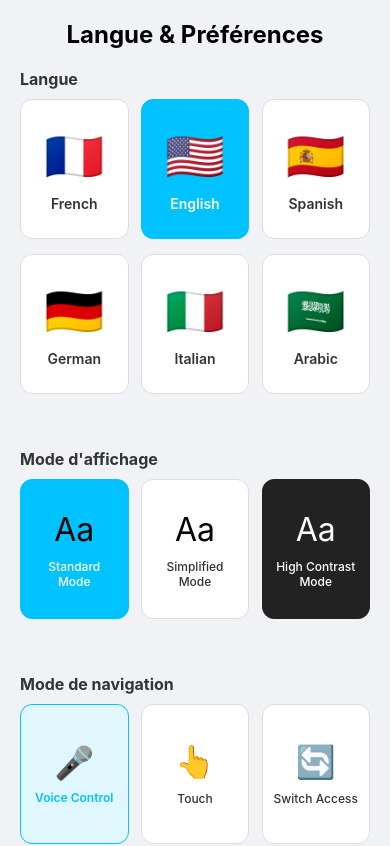
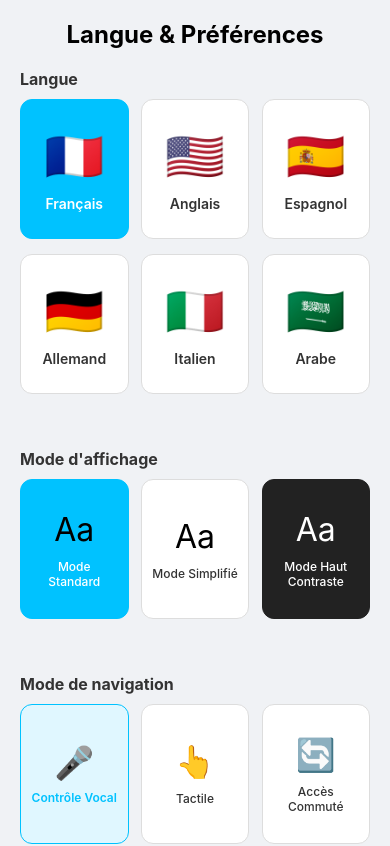
Before and after one commit to VERA-assistance/VERA-assistance, a React Native app: screen /SignUp in a window 390 px wide. Shown: the top 846 px of the page. Built offline with nearby package versions, Linux system fonts and the light colour scheme.

Commit message:
Remplacement de l'arrière-plan par une vue pour le WelcomeScreen et suppression de l'importation inutile de ImageBackground.

```diff
--- a/src/screens/SignUpScreen.js
+++ b/src/screens/SignUpScreen.js
@@ -3,30 +3,30 @@ import { View, Text, TouchableOpacity, StyleSheet, ScrollView, TextInput } from
 import { Ionicons } from '@expo/vector-icons';
 
 const languages = [
-  { code: 'fr', name: 'French', flag: '🇫🇷' },
-  { code: 'en', name: 'English', flag: '🇺🇸' },
-  { code: 'es', name: 'Spanish', flag: '🇪🇸' },
-  { code: 'de', name: 'German', flag: '🇩🇪' },
-  { code: 'it', name: 'Italian', flag: '🇮🇹' },
-  { code: 'ar', name: 'Arabic', flag: '🇸🇦' },
+  { code: 'fr', name: 'Français', flag: '🇫🇷' },
+  { code: 'en', name: 'Anglais', flag: '🇺🇸' },
+  { code: 'es', name: 'Espagnol', flag: '🇪🇸' },
+  { code: 'de', name: 'Allemand', flag: '🇩🇪' },
+  { code: 'it', name: 'Italien', flag: '🇮🇹' },
+  { code: 'ar', name: 'Arabe', flag: '🇸🇦' },
 ];
 
 const situations = [
-    { name: 'Wheelchair user', icon: 'body' },
-    { name: 'Visual impairment', icon: 'eye' },
-    { name: 'Hearing impairment', icon: 'ear' },
-    { name: 'Temporary injury', icon: 'medkit' },
-    { name: 'Cognitive disability', icon: 'brain' },
-    { name: 'Walking difficulty', icon: 'walk' },
-    { name: 'Blind', icon: 'eye-off' },
-    { name: 'Deaf', icon: 'ear-off' },
-    { name: 'Stroller/parent', icon: 'people' },
+    { name: 'Utilisateur en fauteuil roulant', icon: 'body' },
+    { name: 'Déficience visuelle', icon: 'eye' },
+    { name: 'Déficience auditive', icon: 'ear' },
+    { name: 'Blessure temporaire', icon: 'medkit' },
+    { name: 'Handicap cognitif', icon: 'brain' },
+    { name: 'Difficultés de marche', icon: 'walk' },
+    { name: 'Aveugle', icon: 'eye-off' },
+    { name: 'Sourd', icon: 'ear-off' },
+    { name: 'Poussette/Parent', icon: 'people' },
 ];
 
 
 const SignUpScreen = ({ navigation }) => {
   const [step, setStep] = useState(1);
-  const [selectedLanguage, setSelectedLanguage] = useState('en');
+  const [selectedLanguage, setSelectedLanguage] = useState('fr');
   const [selectedSituations, setSelectedSituations] = useState([]);
   const [selectedDisplayMode, setSelectedDisplayMode] = useState('standard');
   const [selectedAssistiveControls, setSelectedAssistiveControls] = useState([]);
@@ -80,7 +80,7 @@ const SignUpScreen = ({ navigation }) => {
         >
           <Text style={styles.optionCardIcon}>Aa</Text>
           <Text style={[styles.optionCardLabel, selectedDisplayMode === 'standard' && styles.selectedOptionCardText]}>
-            Standard Mode
+            Mode Standard
           </Text>
         </TouchableOpacity>
         <TouchableOpacity
@@ -89,7 +89,7 @@ const SignUpScreen = ({ navigation }) => {
         >
           <Text style={styles.optionCardIcon}>Aa</Text>
           <Text style={[styles.optionCardLabel, selectedDisplayMode === 'simplified' && styles.selectedOptionCardText]}>
-            Simplified Mode
+            Mode Simplifié
           </Text>
         </TouchableOpacity>
         <TouchableOpacity
@@ -98,7 +98,7 @@ const SignUpScreen = ({ navigation }) => {
         >
           <Text style={styles.optionCardIconHighContrast}>Aa</Text>
           <Text style={[styles.optionCardLabelHighContrast, selectedDisplayMode === 'contrasted' && styles.selectedOptionCardText]}>
-            High Contrast Mode
+            Mode Haut Contraste
           </Text>
         </TouchableOpacity>
       </View>
@@ -118,7 +118,7 @@ const SignUpScreen = ({ navigation }) => {
         >
           <Text style={styles.navCardIcon}>🎤</Text>
           <Text style={[styles.navCardLabel, selectedAssistiveControls.includes('voice') && styles.selectedOptionCardText]}>
-            Voice Control
+            Contrôle Vocal
           </Text>
         </TouchableOpacity>
         <TouchableOpacity
@@ -133,7 +133,7 @@ const SignUpScreen = ({ navigation }) => {
         >
           <Text style={styles.optionCardIcon}>👆</Text>
           <Text style={[styles.optionCardLabel, selectedAssistiveControls.includes('touch') && styles.selectedOptionCardText]}>
-            Touch
+            Tactile
           </Text>
         </TouchableOpacity>
         <TouchableOpacity
@@ -148,7 +148,7 @@ const SignUpScreen = ({ navigation }) => {
         >
           <Text style={styles.optionCardIcon}>🔄</Text>
           <Text style={[styles.optionCardLabel, selectedAssistiveControls.includes('switch') && styles.selectedOptionCardText]}>
-            Switch Access
+            Accès Commuté
           </Text>
         </TouchableOpacity>
       </View>
--- a/src/screens/WelcomeScreen.js
+++ b/src/screens/WelcomeScreen.js
@@ -1,29 +1,29 @@
 import React from 'react';
-import { View, Text, TouchableOpacity, StyleSheet, ImageBackground, Image } from 'react-native';
+import { View, Text, TouchableOpacity, StyleSheet, Image } from 'react-native';
 import { LinearGradient } from 'expo-linear-gradient';
 
 const WelcomeScreen = ({ navigation }) => {
   return (
-    <ImageBackground source={require('../../assets/background.png')} style={styles.background}>
+    <View style={styles.background}>
         <View style={styles.overlay}>
             {/* <Image source={require('../../assets/logo.png')} style={styles.logo} /> */}
             <View style={styles.logoContainer}>
               <Image source={require('../../assets/logo.png')} style={styles.logo} />
             </View>
-            <Text style={styles.subtitle}>Real access. Real people. Right now.</Text>
+            <Text style={styles.subtitle}>Accès réel. Personnes réelles. Maintenant.</Text>
 
             <View style={styles.iconContainer}>
                 {/* Les icônes peuvent être ajoutées ici si nécessaire */}
             </View>
 
             <TouchableOpacity style={styles.button} onPress={() => navigation.navigate('SignUp')}>
-                <Text style={styles.buttonText}>Get Started</Text>
+                <Text style={styles.buttonText}>Commencer</Text>
             </TouchableOpacity>
             <TouchableOpacity onPress={() => navigation.navigate('Login')}>
-                <Text style={styles.linkText}>I already have an account</Text>
+                <Text style={styles.linkText}>J'ai déjà un compte</Text>
             </TouchableOpacity>
         </View>
-    </ImageBackground>
+    </View>
   );
 };
 
```
